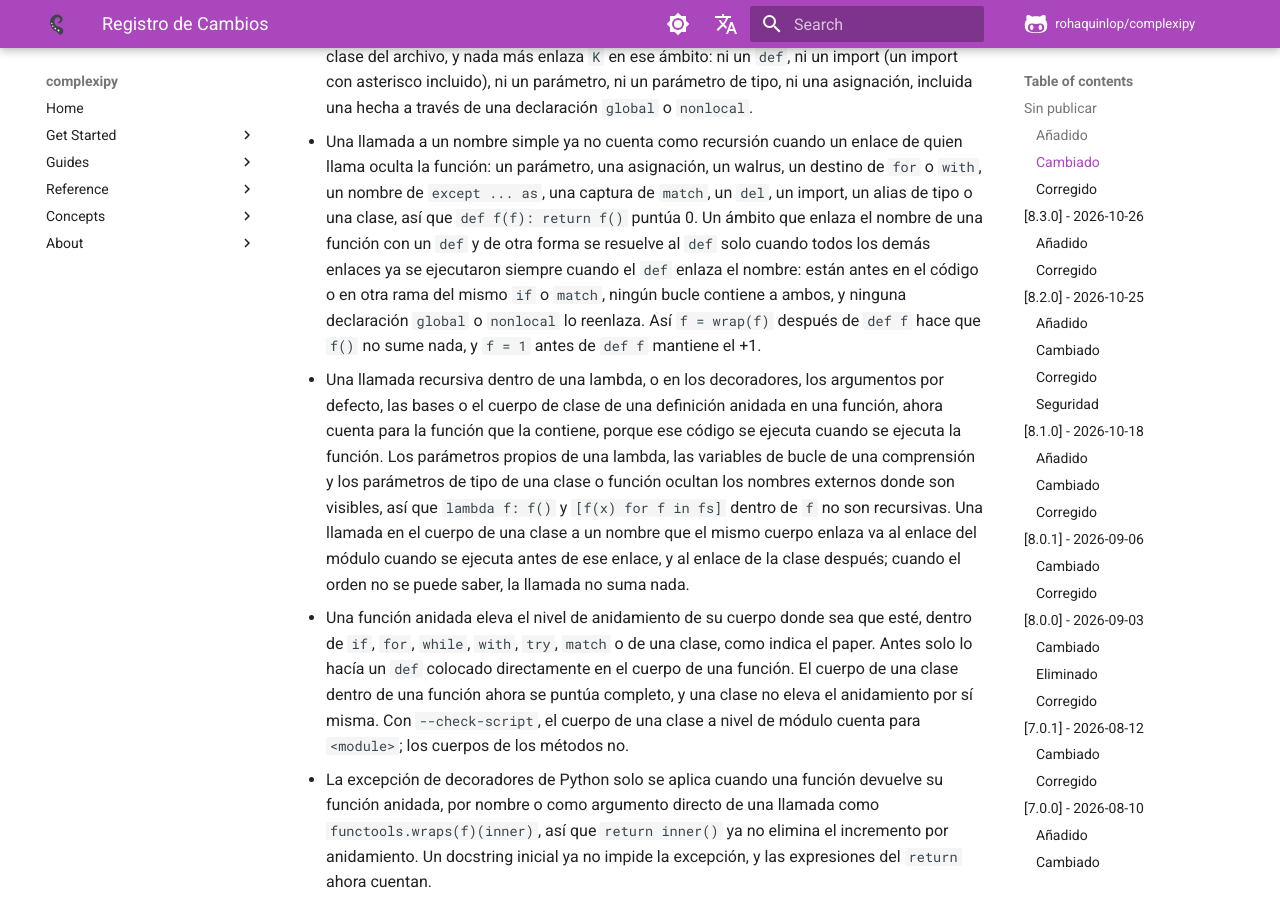
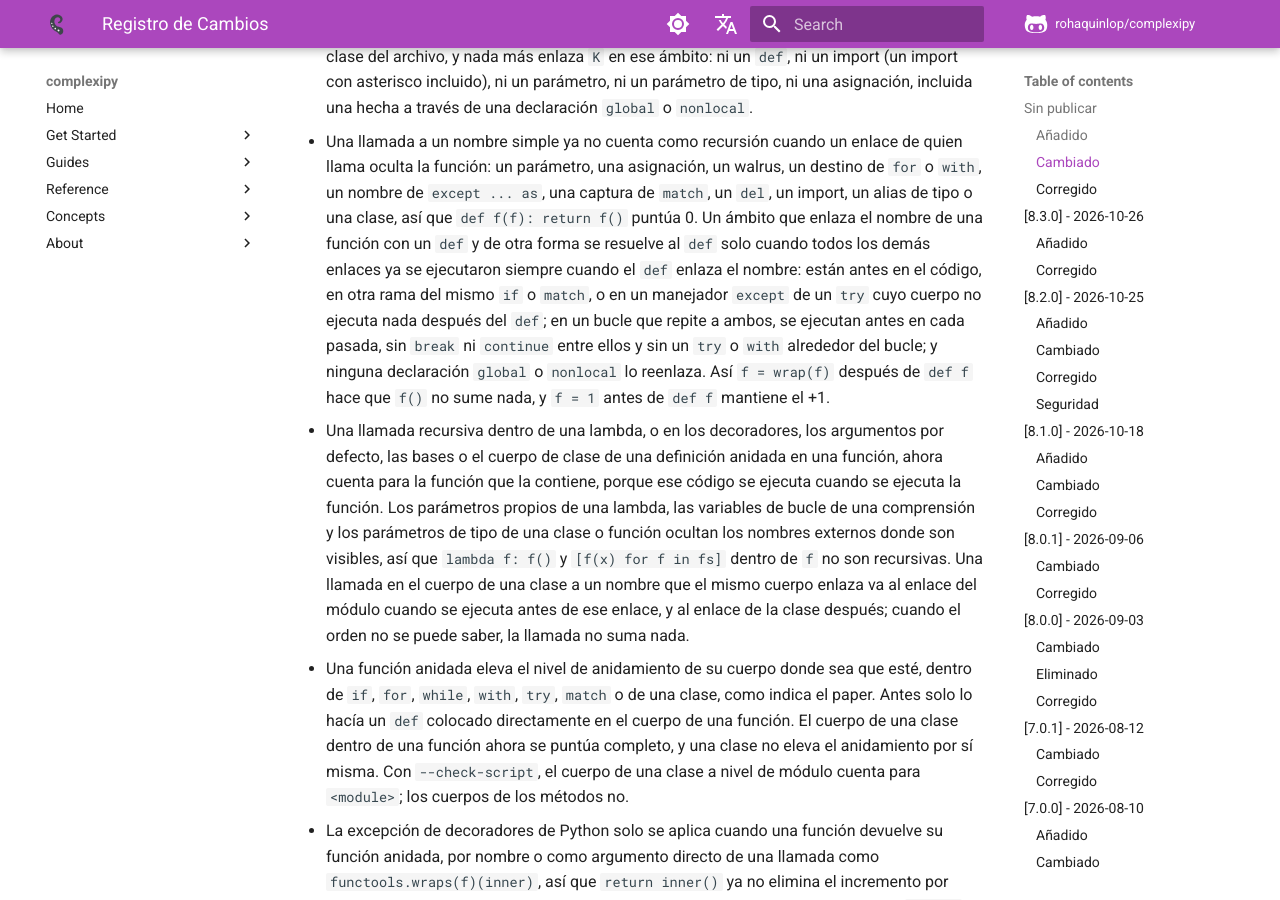
Before and after one commit to rohaquinlop/complexipy, an MkDocs documentation site: the page built from docs/es/changelog.md, in a window 1280 px wide and 900 px high, scrolled down 2120 px. Built offline with MkDocs 1.6.1 and Material for MkDocs 9.7.7, drawn with Linux system fonts in a browser that asks for light colours; comment, search, counter and statistics services are not loaded.

Commit message:
docs(scores): describe loop and except order for recursion

```diff
--- a/docs/es/changelog.md
+++ b/docs/es/changelog.md
@@ -106,9 +106,11 @@ GitHub con todos los detalles.
   `def f(f): return f()` puntúa 0. Un ámbito que enlaza el nombre de una
   función con un `def` y de otra forma se resuelve al `def` solo cuando todos
   los demás enlaces ya se ejecutaron siempre cuando el `def` enlaza el nombre:
-  están antes en el código o en otra rama del mismo `if` o `match`, ningún
-  bucle contiene a ambos, y ninguna declaración `global` o `nonlocal` lo
-  reenlaza. Así `f = wrap(f)` después de `def f` hace que `f()` no sume nada,
+  están antes en el código, en otra rama del mismo `if` o `match`, o en un
+  manejador `except` de un `try` cuyo cuerpo no ejecuta nada después del
+  `def`; en un bucle que repite a ambos, se ejecutan antes en cada pasada, sin
+  `break` ni `continue` entre ellos y sin un `try` o `with` alrededor del
+  bucle; y ninguna declaración `global` o `nonlocal` lo reenlaza. Así `f = wrap(f)` después de `def f` hace que `f()` no sume nada,
   y `f = 1` antes de `def f` mantiene el +1.
 - Una llamada recursiva dentro de una lambda, o en los decoradores, los
   argumentos por defecto, las bases o el cuerpo de clase de una definición
```
Also changed, not shown: CHANGELOG.md (+6 -3 lines), docs/es/understanding-scores.md (+1 -1 lines), docs/understanding-scores.md (+1 -1 lines).
